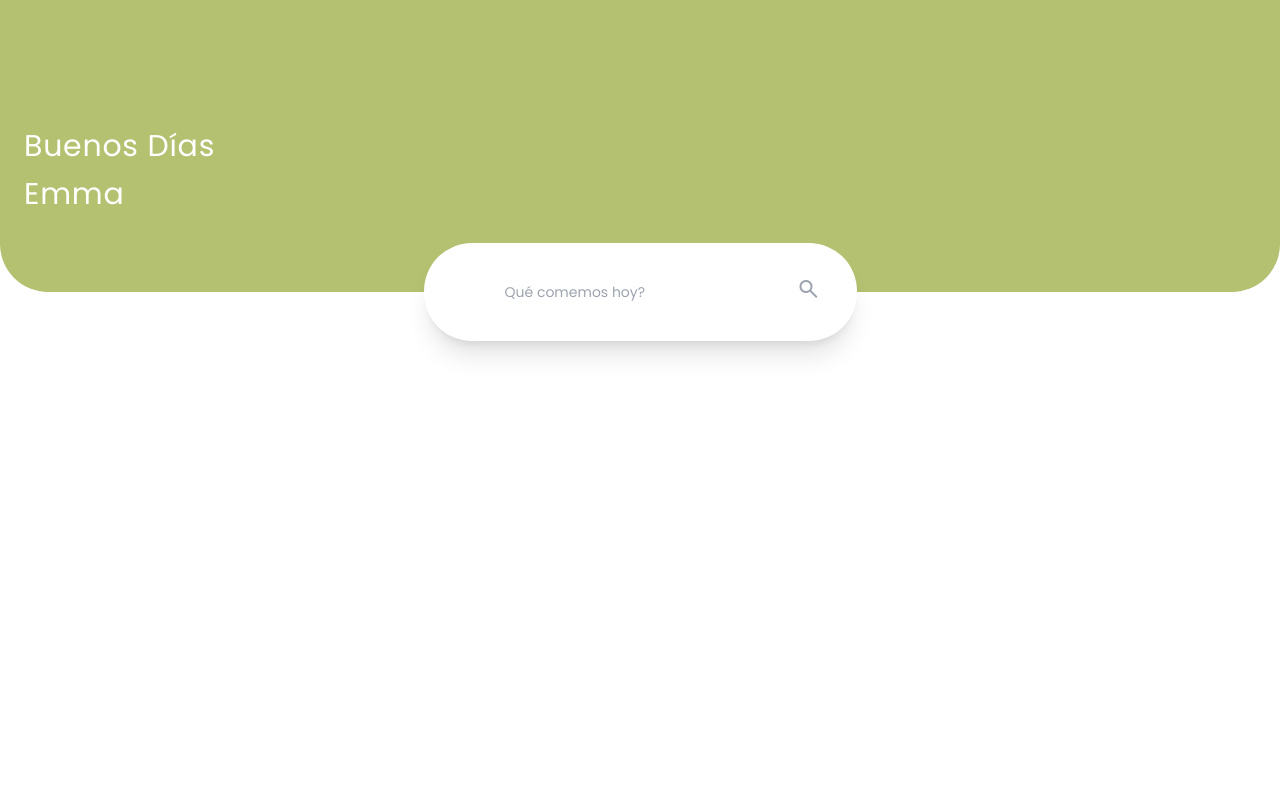
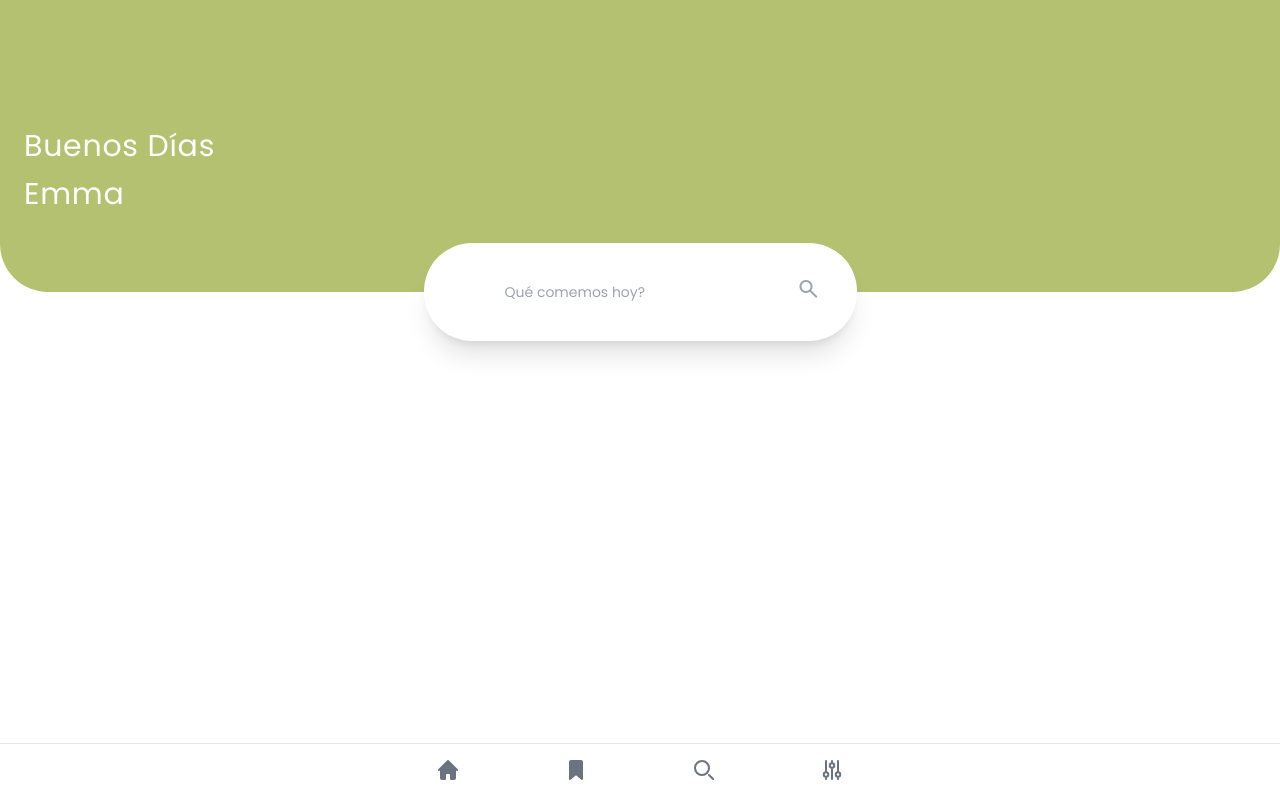
Before and after one commit to Cecimartinez/que-comemos, a React (Vite) app in the folder que-comemos-app/: page / in a window 1280 px wide. Built offline with nearby package versions, Linux system fonts and the light colour scheme.

Commit message:
Bottom Navigation Component

```diff
--- /dev/null
+++ b/que-comemos-app/src/components/NavigationBottom/NavigationBottom.jsx
@@ -0,0 +1,51 @@
+export const NavigationBottom = () => {
+  return (
+    <div class="fixed bottom-0 z-50 w-full -translate-x-1/2 bg-white border-t border-gray-200 left-1/2">
+      <div class="grid h-full max-w-lg grid-cols-4 mx-auto">
+        <button data-tooltip-target="tooltip-home" type="button" class="inline-flex flex-col items-center justify-center p-4 hover:bg-gray-50 ">
+          <svg class="w-5 h-5 mb-1 text-gray-500 dark:text-gray-400 hover:text-[#B4c170] " aria-hidden="true" xmlns="http://www.w3.org/2000/svg" fill="currentColor" viewBox="0 0 20 20">
+            <path d="m19.707 9.293-2-2-7-7a1 1 0 0 0-1.414 0l-7 7-2 2a1 1 0 0 0 1.414 1.414L2 10.414V18a2 2 0 0 0 2 2h3a1 1 0 0 0 1-1v-4a1 1 0 0 1 1-1h2a1 1 0 0 1 1 1v4a1 1 0 0 0 1 1h3a2 2 0 0 0 2-2v-7.586l.293.293a1 1 0 0 0 1.414-1.414Z" />
+          </svg>
+          <span class="sr-only">Home</span>
+        </button>
+        <div id="tooltip-home" role="tooltip" class="absolute z-10 invisible inline-block px-3 py-2 text-sm font-medium text-white transition-opacity duration-300 bg-gray-900 rounded-lg shadow-sm opacity-0 tooltip">
+          Home
+          <div class="tooltip-arrow" data-popper-arrow></div>
+        </div>
+
+        <button data-tooltip-target="tooltip-bookmark" type="button" class="inline-flex flex-col items-center justify-center p-4 hover:bg-gray-50 ">
+          <svg class="w-5 h-5 mb-1 text-gray-500 dark:text-gray-400 hover:text-[#B4c170] " aria-hidden="true" xmlns="http://www.w3.org/2000/svg" fill="currentColor" viewBox="0 0 14 20">
+            <path d="M13 20a1 1 0 0 1-.64-.231L7 15.3l-5.36 4.469A1 1 0 0 1 0 19V2a2 2 0 0 1 2-2h10a2 2 0 0 1 2 2v17a1 1 0 0 1-1 1Z" />
+          </svg>
+          <span class="sr-only">Bookmark</span>
+        </button>
+        <div id="tooltip-bookmark" role="tooltip" class="absolute z-10 invisible inline-block px-3 py-2 text-sm font-medium text-white transition-opacity duration-300 bg-gray-900 rounded-lg shadow-sm opacity-0 tooltip">
+          Bookmark
+          <div class="tooltip-arrow" data-popper-arrow></div>
+        </div>
+
+        <button data-tooltip-target="tooltip-search" type="button" class="inline-flex flex-col items-center justify-center p-4 hover-bg-gray-50 ">
+          <svg class="w-5 h-5 mb-1 text-gray-500 dark:text-gray-400 hover:text-[#B4c170] " aria-hidden="true" xmlns="http://www.w3.org/2000/svg" fill="none" viewBox="0 0 20 20">
+            <path stroke="currentColor" stroke-linecap="round" stroke-linejoin="round" stroke-width="2" d="m19 19-4-4m0-7A7 7 0 1 1 1 8a7 7 0 0 1 14 0Z" />
+          </svg>
+          <span class="sr-only">Search</span>
+        </button>
+        <div id="tooltip-search" role="tooltip" class="absolute z-10 invisible inline-block px-3 py-2 text-sm font-medium text-white transition-opacity duration-300 bg-gray-900 rounded-lg shadow-sm opacity-0 tooltip">
+          Search
+          <div class="tooltip-arrow" data-popper-arrow></div>
+        </div>
+
+        <button data-tooltip-target="tooltip-settings" type="button" class="inline-flex flex-col items-center justify-center p-4 hover:bg-gray-50 ">
+          <svg class="w-5 h-5 mb-1 text-gray-500 dark:text-gray-400 hover:text-[#B4c170] " aria-hidden="true" xmlns="http://www.w3.org/2000/svg" fill="none" viewBox="0 0 20 20">
+            <path stroke="currentColor" stroke-linecap="round" stroke-linejoin="round" stroke-width="2" d="M4 12.25V1m0 11.25a2.25 2.25 0 0 0 0 4.5m0-4.5a2.25 2.25 0 0 1 0 4.5m0-4.5a2.25 2.25 0 0 0 0 4.5M4 19v-2.25m6-13.5V1m0 2.25a2.25 2.25 0 0 0 0 4.5m0-4.5a2.25 2.25 0 0 1 0 4.5M10 19V7.75m6 4.5V1m0 11.25a2.25 2.25 0 1 0 0 4.5 2.25 2.25 0 0 0 0-4.5ZM16 19v-2" />
+          </svg>
+          <span class="sr-only">Settings</span>
+        </button>
+        <div id="tooltip-settings" role="tooltip" class="absolute z-10 invisible inline-block px-3 py-2 text-sm font-medium text-white transition-opacity duration-300 bg-gray-900 rounded-lg shadow-sm opacity-0 tooltip">
+          Settings
+          <div class="tooltip-arrow" data-popper-arrow></div>
+        </div>
+      </div>
+    </div>
+  );
+};
--- a/que-comemos-app/src/pages/Home/Home.jsx
+++ b/que-comemos-app/src/pages/Home/Home.jsx
@@ -1,3 +1,4 @@
+import { NavigationBottom } from "../../components/NavigationBottom/NavigationBottom";
 import { SearchBar } from "../../components/SearchBard/SearchBard";
 import { Greeting } from "./components/Greeting/Greeting";
 
@@ -9,6 +10,7 @@ export const Home = () => {
         <SearchBar/>
       </div>
       <div className="bg-white px-6 py-16 my-24 w-full h-full"></div>
+      <NavigationBottom/>
     </div>
   );
 };
```
